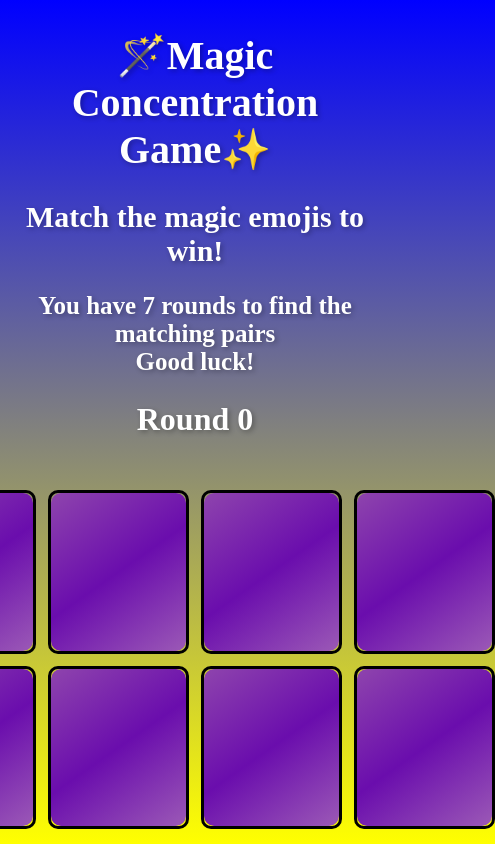
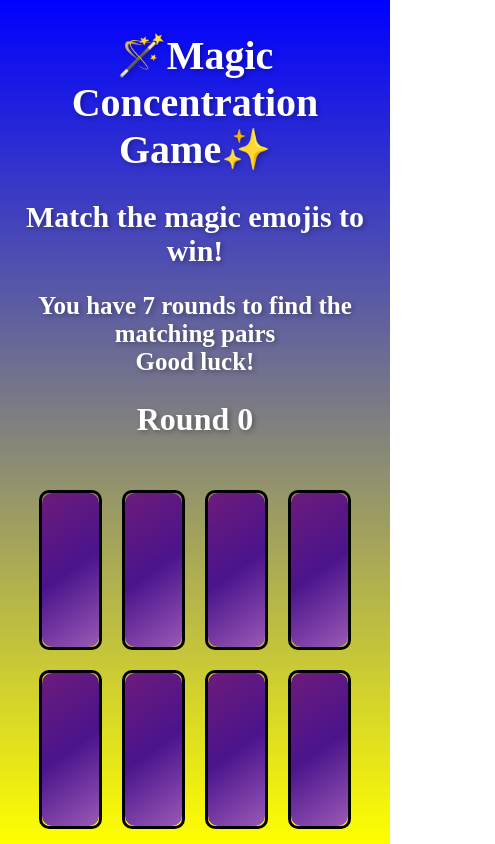
Before and after one commit to mcohenfuentes/magic-concentration-game, a plain HTML site: page index.html in a window 390 px wide. Shown: the whole page, 495 px wide, since content can reach past the window. Drawn offline with Linux system fonts and the light colour scheme.

Commit message:
added ability to play on mobile

```diff
--- a/css/style.css
+++ b/css/style.css
@@ -83,7 +83,7 @@ header {
 
   .card-front {
     background-color: rgb(255, 184, 77);
-    background: linear-gradient(145deg, #8E44AD, #6A0DAD, #9B59B6);
+    background: linear-gradient(145deg, #6D1B7B, #4A148C, #9B59B6);
     color: black;
   }
 
@@ -109,6 +109,37 @@ header {
     background: linear-gradient(145deg, #8E44AD, #6A0DAD, #9B59B6);
     color: white;
     cursor: pointer
+  }
 
+  @media (min-width: 320px) and (max-width: 480px) {
+
+    .board {
+        display: grid;
+        grid-template-columns: repeat(4, 1fr);
+        grid-template-rows: repeat(2, 1fr);
+        gap: 20px;
+        width: 80%;
+        height: 100%;
+        margin: 15px 0;
+      }
+
+      .card {
+        display: flex;
+        align-items: center;
+        justify-content: center;
+        border: 3px solid black;
+        font-size: 20px;
+        text-align: center;
+        border-radius: 10px;
+
+      }
+    /*from google */
+      .card-inner {
+        position: relative;
+        width: 100%;
+        height: 100%;
+        transition: transform 0.8s;
+        transform-style: preserve-3d;
+      }
 
   }
```
